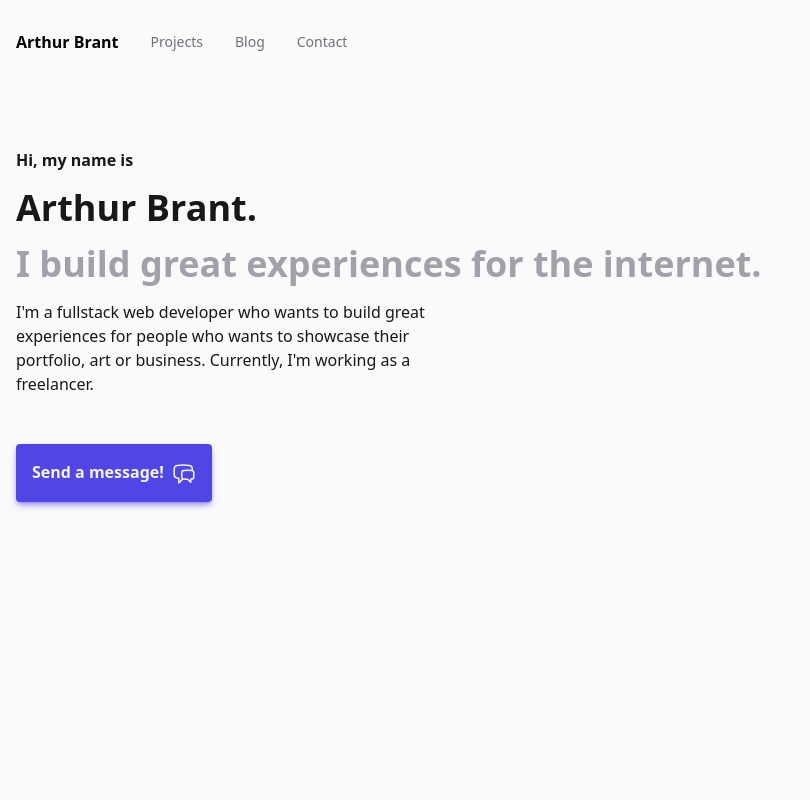
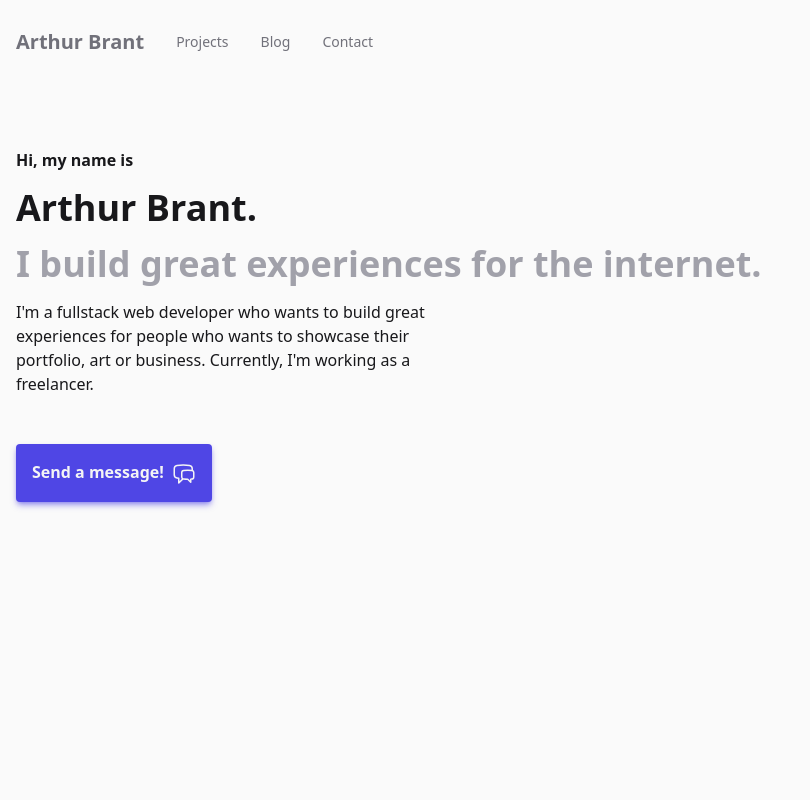
Before and after one commit to brantac/brantac.github.io, a Nuxt app: page / in a window 1280 px wide. Shown: the top 800 px of the page, without its empty margins (0-810 px from the left). Built offline with nearby package versions, Linux system fonts and the light colour scheme.

Commit message:
change logo color to zinc-500

```diff
--- a/components/Nav.vue
+++ b/components/Nav.vue
@@ -4,7 +4,7 @@
         md:justify-start items-center
         p-4"
     >
-        <div class="shrink-0 text-orange-5 00 font-bold"
+        <div class="shrink-0 text-zinc-500 font-bold text-xl"
         >Arthur Brant</div>
         <!-- Mobile nav -->
         <div
```
